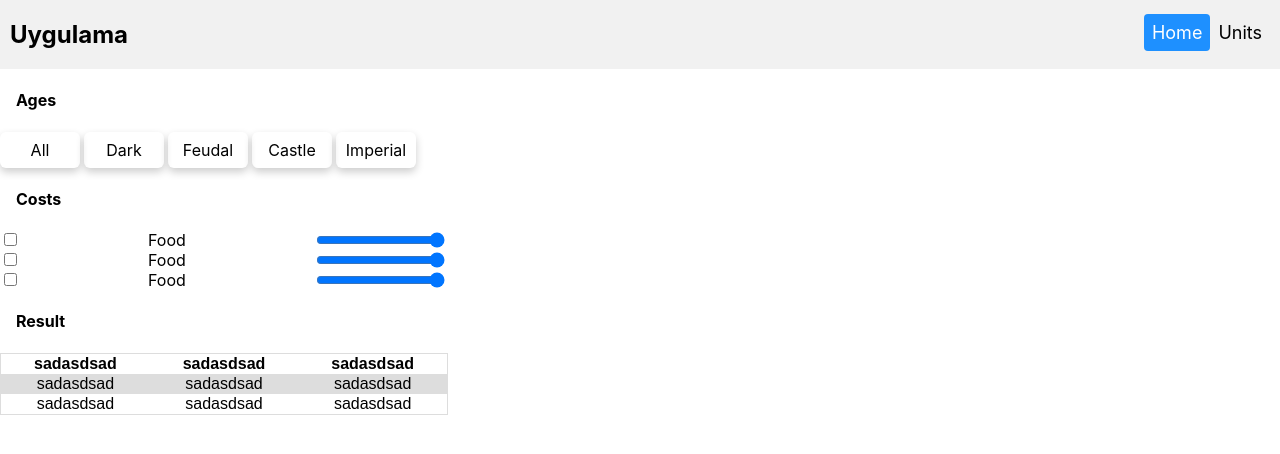
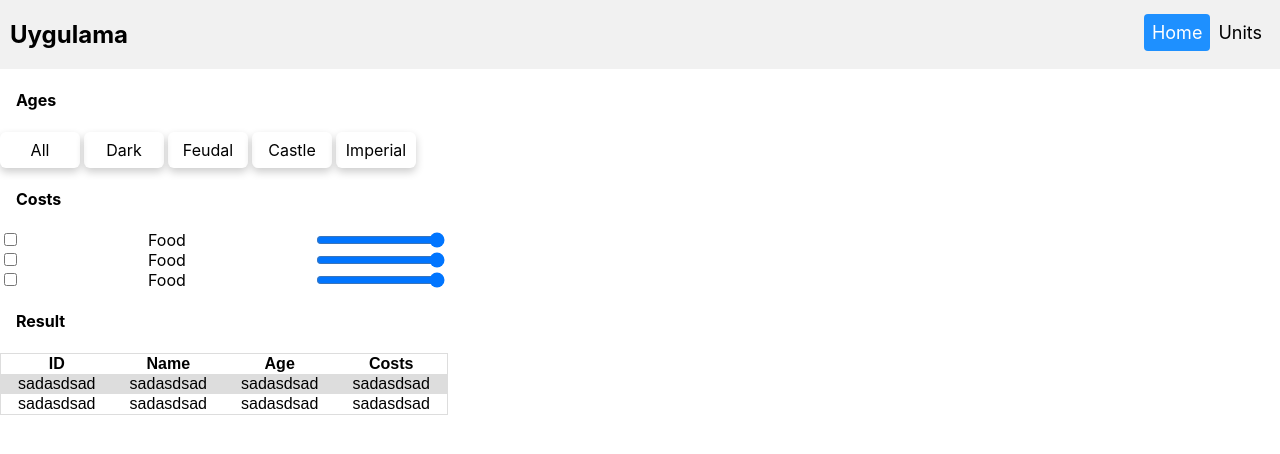
Before and after one commit to UtkuErdemir/React-Training-App, a React (Create React App) app: page /units in a window 1280 px wide. Shown: the top 454 px of the page. Built offline with nearby package versions, Linux system fonts and the light colour scheme.

Commit message:
Titles are added.

```diff
--- a/src/pages/Units/index.jsx
+++ b/src/pages/Units/index.jsx
@@ -23,16 +23,19 @@ function Units () {
       <ItemTitle value={'Result'}></ItemTitle>
       <Table className="result-table">
         <TR>
-          <TH title='sadasdsad'></TH>
-          <TH title='sadasdsad'></TH>
-          <TH title='sadasdsad'></TH>
+          <TH title='ID'></TH>
+          <TH title='Name'></TH>
+          <TH title='Age'></TH>
+          <TH title='Costs'></TH>
         </TR>
         <TR onPress={(id) => navigate(`/unit-detail/${id}`)}>
           <TD title='sadasdsad'></TD>
           <TD title='sadasdsad'></TD>
           <TD title='sadasdsad'></TD>
+          <TD title='sadasdsad'></TD>
         </TR>
         <TR>
+          <TD title='sadasdsad'></TD>
           <TD title='sadasdsad'></TD>
           <TD title='sadasdsad'></TD>
           <TD title='sadasdsad'></TD>
```
